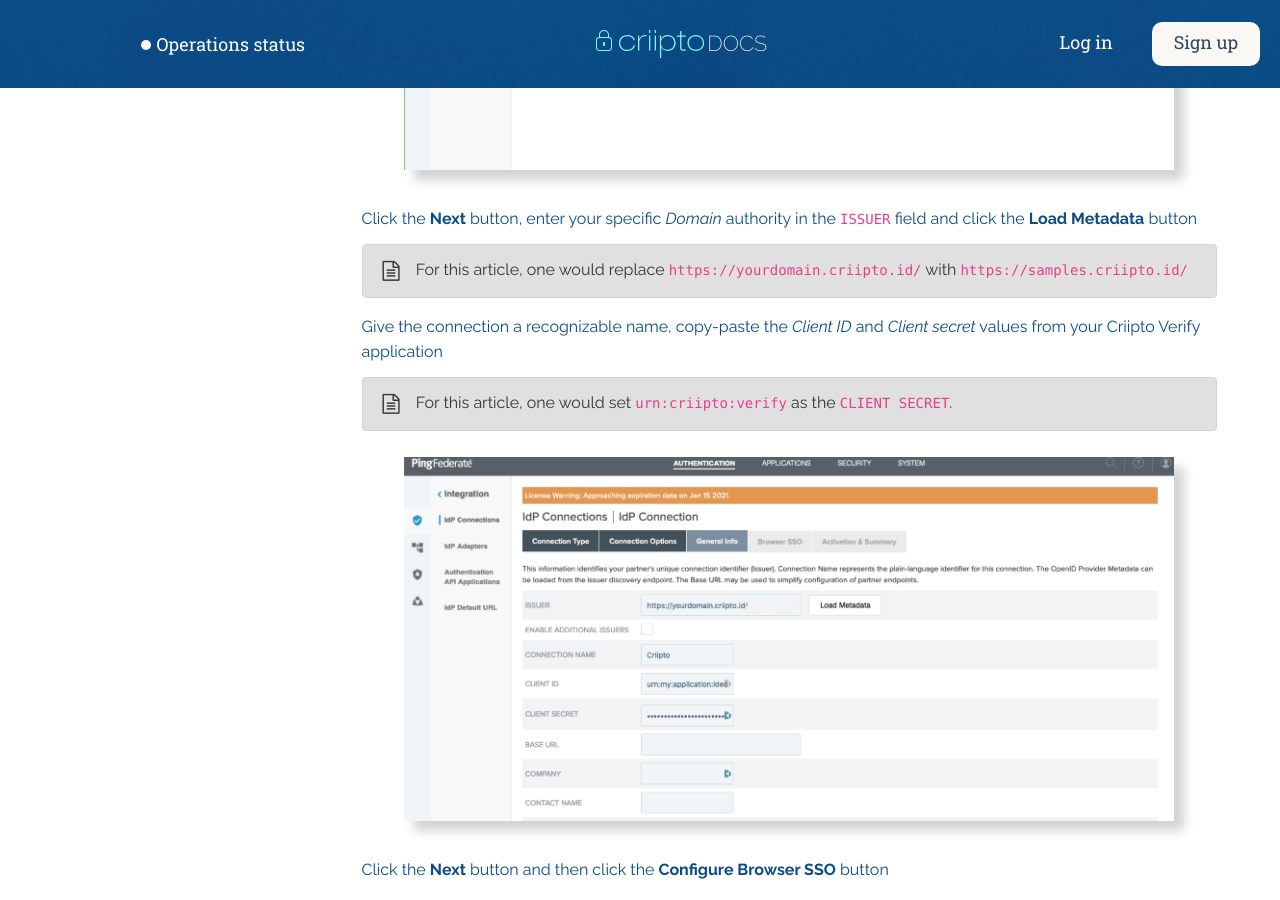
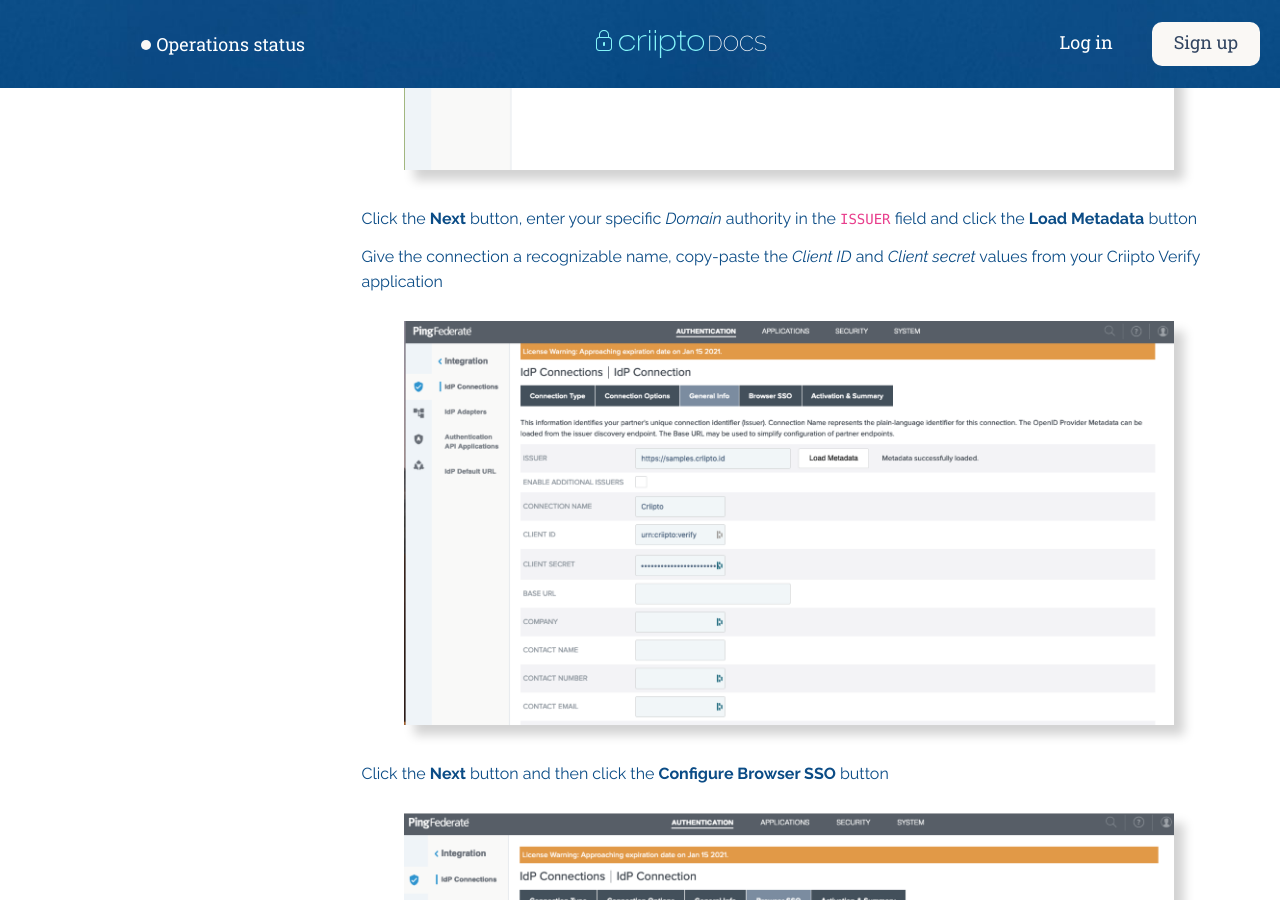
Before and after one commit to criipto/docs-old, a Jekyll site: the page built from authentication/pingfederate.md, in a window 1280 px wide and 900 px high, scrolled down 3674 px. Built offline with Jekyll 4.4.1, drawn with Linux system fonts in a browser that asks for light colours; some web fonts are replaced.

Commit message:
Now using a better screenshot for the General Info, which made it
possible to remove 2 comments.

```diff
--- a/authentication/pingfederate.md
+++ b/authentication/pingfederate.md
@@ -65,15 +65,7 @@
 
 Click the **Next** button, enter your specific _Domain_ authority in the `ISSUER` field and click the **Load Metadata** button
 
-{% iconnote note %}
-For this article, one would replace `https://yourdomain.criipto.id/` with `https://samples.criipto.id/`
-{% endiconnote %}
-
 Give the connection a recognizable name, copy-paste the _Client ID_ and _Client secret_ values from your Criipto Verify application
-
-{% iconnote note %}
-For this article, one would set `urn:criipto:verify` as the `CLIENT SECRET`.
-{% endiconnote %}
 
 ![General Info](/images/pingfederate-connection-general.png)
 
```
Also changed, not shown: images/pingfederate-connection-general.png.
